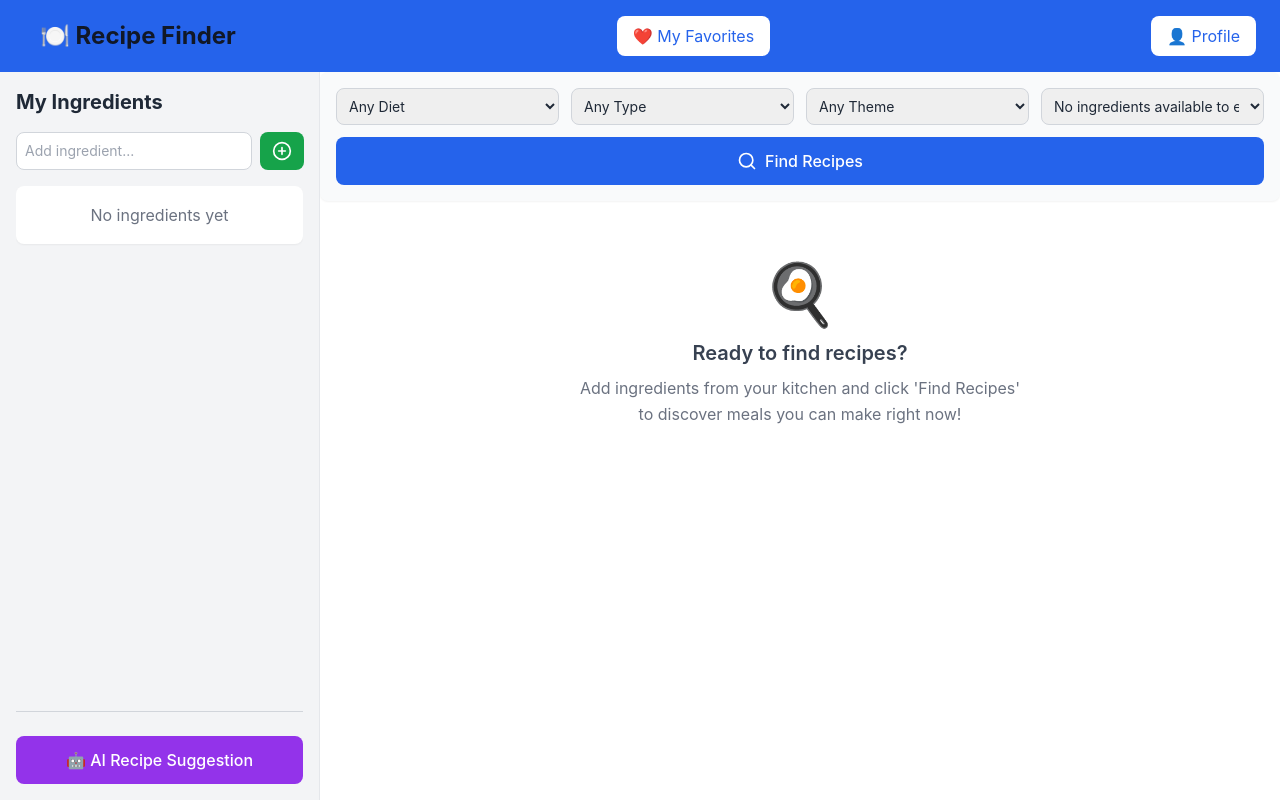
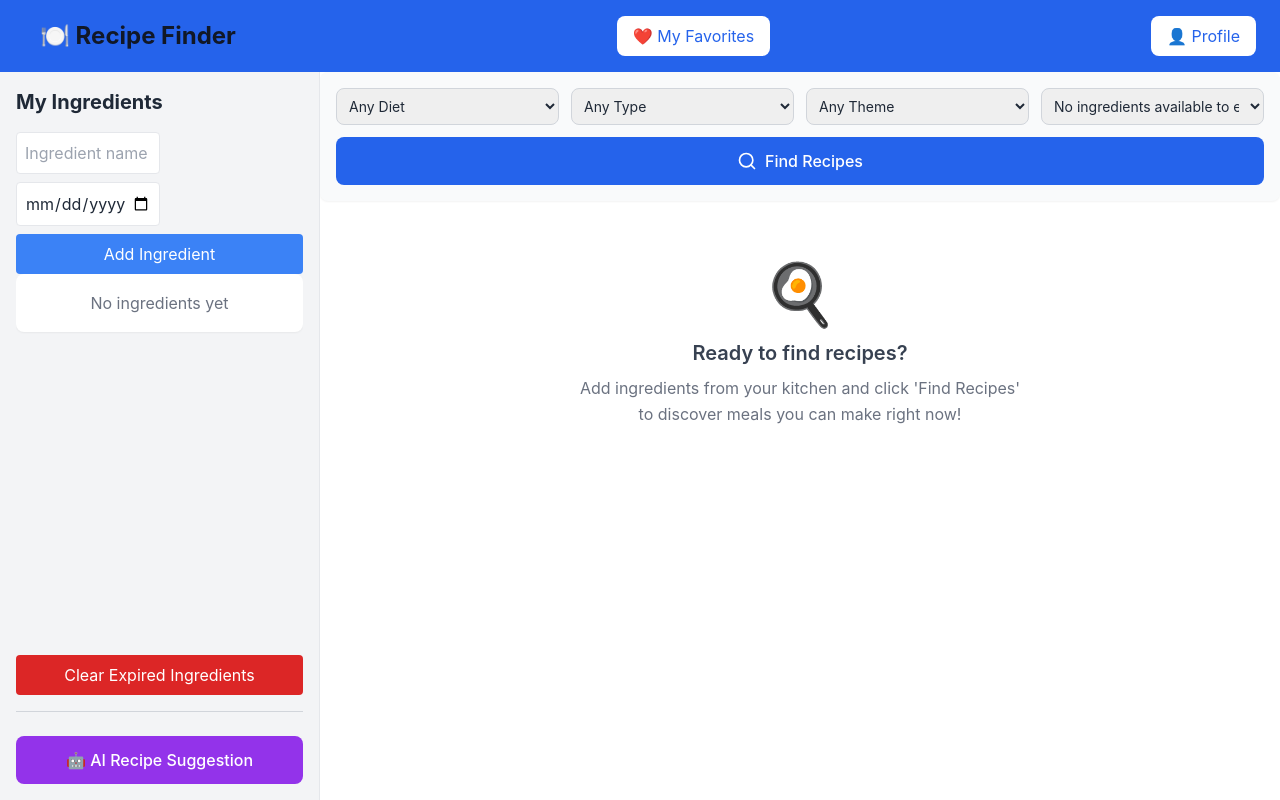
Before and after one commit to junantan318/recipe-finder, a Next.js app: page / in a window 1280 px wide. Built offline with nearby package versions, Linux system fonts and the light colour scheme.

Commit message:
added expiration dates

```diff
--- a/src/app/api/ingredients/route.ts
+++ b/src/app/api/ingredients/route.ts
@@ -28,7 +28,7 @@ export async function PUT(request: NextRequest) {
   console.log("🧼 Deleted:", result.deletedCount);
 
   if (body.ingredients.length > 0) {
-    const newDocs = body.ingredients.map((name: string) => ({ name }));
+    const newDocs = body.ingredients;
     await Ingredient.insertMany(newDocs);
   }
 
--- a/src/components/RecipeFinder.tsx
+++ b/src/components/RecipeFinder.tsx
@@ -25,7 +25,43 @@ export default function RecipeFinder() {
   const [error, setError] = useState("");
   const [aiRecipe, setAiRecipe] = useState<string | null>(null); // AI-generated recipe
   const [aiLoading, setAiLoading] = useState(false); // AI loading state
-  const [savedIngredients, setSavedIngredients] = useState<string[]>([]);
+  type IngredientEntry = {
+    name: string;
+    expires: string; // ISO date string
+  };
+
+  const [savedIngredients, setSavedIngredients] = useState<IngredientEntry[]>([]);
+
+  {savedIngredients.map((item, idx) => {
+    const today = new Date();
+    const expiry = new Date(item.expires);
+    const isToday = expiry.toDateString() === today.toDateString();
+    let color = "bg-green-500", text = "Fresh";
+    if (expiry < today && !isToday) {
+      color = "bg-red-500";
+      text = "Expired";
+    } else if (isToday) {
+      color = "bg-yellow-400";
+      text = "Nearly Expired";
+    }
+
+
+    return (
+      <div key={idx} className="flex items-center justify-between p-2 border-b">
+        <div>
+          {item.name}
+          <span className={`ml-2 px-2 py-1 rounded-full text-xs text-white ${color}`}>
+  {text}
+</span>
+        </div>
+      </div>
+    );
+  })}
+
+
+  const [ingredientInput, setIngredientInput] = useState("");
+  const [expiryInput, setExpiryInput] = useState("");
+
   const [openRecipe, setOpenRecipe] = useState<Recipe | null>(null);
   const [exclude, setExclude] = useState("");
   const [diet, setDiet] = useState("");
@@ -132,11 +168,12 @@ export default function RecipeFinder() {
         const data = await res.json();
 
         // Normalize to names if using Ingredient model
-        const names = Array.isArray(data)
-          ? data.map((item: { name: string }) => item.name)
-          : data.ingredients || [];
+        if (Array.isArray(data)) {
+          setSavedIngredients(data); // assumes API returns [{ name, expires }]
+        } else {
+          setSavedIngredients([]);
+        }
 
-        setSavedIngredients(names);
       })
       .catch((err) => {
         console.error("❌ Failed to load saved ingredients:", err);
@@ -213,7 +250,8 @@ export default function RecipeFinder() {
     const path = "/api/recipes";
 
     const queryParams = new URLSearchParams({
-      ...(savedIngredients.length && { ingredient: savedIngredients.join(",") }),
+      ...(savedIngredients.length && { ingredient: savedIngredients.map(i => i.name).join(",")
+      }),
       ...(diet && { diet }),
       ...(type && { type }),
       ...(tags && { tags }),
@@ -254,7 +292,12 @@ export default function RecipeFinder() {
     }
   };
 
-  const excludeOptions = savedIngredients.filter(i => i !== "").map(i => ({ label: i, value: i }));
+  const excludeOptions = savedIngredients.map((i, index) => ({
+    label: i.name,
+    value: `${i.name}-${index}`, // Ensures uniqueness and string keys
+  }));
+
+
 
   const ExcludeDropdown = () => (
     <select
@@ -266,7 +309,7 @@ export default function RecipeFinder() {
         <option value="">No ingredients available to exclude</option>
       ) : (
         <>
-          <option value="">Exclude Ingredient</option>
+          <option key="default" value="">Exclude Ingredient</option>
           {excludeOptions.map((option) => (
             <option key={option.value} value={option.value}>
               {option.label}
@@ -277,31 +320,10 @@ export default function RecipeFinder() {
     </select>
   );
 
-  // ✅ Add an ingredient to the saved list
-  const addIngredient = async () => {
-    const trimmed = query.trim().toLowerCase();
-    if (trimmed && !savedIngredients.includes(trimmed)) {
-      const updated = [...savedIngredients, trimmed];
-      setSavedIngredients(updated);
-      setQuery(""); // clear input
-
-      // POST only the new ingredient
-      const token = localStorage.getItem("token");
-      await fetch("/api/ingredients", {
-        method: "POST",
-        headers: {
-          "Content-Type": "application/json",
-          Authorization: `Bearer ${token}`,
-        },
-        body: JSON.stringify({ name: trimmed }),
-      });
-    }
-  };
-
   // ✅ Remove a single ingredient
   const removeIngredient = async (ingredient: string) => {
     // Update local state
-    const updated = savedIngredients.filter((item) => item !== ingredient);
+    const updated = savedIngredients.filter((item) => item.name !== ingredient);
     setSavedIngredients(updated);
 
     // Update DB
@@ -408,8 +430,36 @@ export default function RecipeFinder() {
   };
 
 
-  return (
-    <div className="fixed inset-0 flex flex-col w-screen h-screen overflow-hidden bg-white">
+
+const getRecipeFreshness = (recipe: Recipe): string => {
+  const today = new Date();
+  let hasExpired = false;
+  let hasExpiringSoon = false;
+
+  for (const ing of recipe.ingredients) {
+    const match = savedIngredients.find(i => i.name.toLowerCase() === ing.toLowerCase());
+    if (match) {
+      const expiry = new Date(match.expires);
+      const isToday = expiry.toDateString() === today.toDateString();
+      let color = "bg-green-500", text = "Fresh";
+      if (expiry < today && !isToday) {
+        color = "bg-red-500";
+        text = "Expired";
+      } else if (isToday) {
+        color = "bg-yellow-400";
+        text = "Nearly Expired";
+      }
+
+    }
+  }
+
+  if (hasExpired) return "expired";
+  if (hasExpiringSoon) return "expiring";
+  return "fresh";
+};
+
+
+return (<div className="fixed inset-0 flex flex-col w-screen h-screen overflow-hidden bg-white">
 {showProfile && (
   <div className="fixed inset-0 bg-black bg-opacity-40 z-50 flex justify-end animate-fade-in">
     <div className={`bg-white w-[300px] h-full shadow-lg p-6 relative transition-all duration-300 ${
@@ -542,24 +592,47 @@ onClick={async () => {
             <h3 className="text-xl font-bold text-gray-800 mb-4">My Ingredients</h3>
 
             {/* Ingredient Input + Add Button */}
-            <div className="flex gap-2 mb-4">
             <input
   type="text"
-                placeholder="Add ingredient..."
-                value={query}
-                onChange={(e) => setQuery(e.target.value)}
-                onKeyDown={(e) => {
-                  if (e.key === "Enter") addIngredient();
+  value={ingredientInput}
+  placeholder="Ingredient name"
+  onChange={(e) => setIngredientInput(e.target.value)}
+  className="border p-2 rounded w-1/2"
+/>
+
+<input
+  type="date"
+  value={expiryInput}
+  onChange={(e) => setExpiryInput(e.target.value)}
+  className="border p-2 rounded w-1/2 mt-2"
+/>
+
+<button
+  className="bg-blue-500 text-white p-2 rounded mt-2"
+  onClick={async () => {
+    if (ingredientInput && expiryInput) {
+      const newIngredient = { name: ingredientInput, expires: expiryInput };
+
+      setSavedIngredients(prev => [...prev, newIngredient]);
+      setIngredientInput("");
+      setExpiryInput("");
+
+      // 🔥 Send to backend
+      const token = localStorage.getItem("token");
+      await fetch("/api/ingredients", {
+        method: "POST",
+        headers: {
+          "Content-Type": "application/json",
+          Authorization: `Bearer ${token}`,
+        },
+        body: JSON.stringify(newIngredient),
+      });
+    }
   }}
-                className="flex-1 border border-gray-300 p-2 rounded-lg text-sm focus:ring-2 focus:ring-blue-500 focus:outline-none"
-              />
-              <button
-                onClick={addIngredient}
-                className="bg-green-600 hover:bg-green-700 text-white px-3 py-2 rounded-lg flex items-center justify-center transition-colors"
+
 >
-                <PlusCircle className="w-5 h-5" />
+  Add Ingredient
 </button>
-            </div>
 
             <div className="flex-1 overflow-y-auto">
               {savedIngredients.length === 0 ? (
@@ -567,24 +640,77 @@ onClick={async () => {
               ) : (
                 <>
                   <div className="space-y-2">
-                    {savedIngredients.map((ingredient) => (
-                      <div
-                        key={ingredient}
+                  {savedIngredients.map((ingredient, index) => {
+  const today = new Date();
+  const expiry = new Date(ingredient.expires);
+  const isToday = expiry.toDateString() === today.toDateString();
+  let color = "bg-green-500", text = "Fresh";
+  if (expiry < today && !isToday) {
+    color = "bg-red-500";
+    text = "Expired";
+  } else if (isToday) {
+    color = "bg-yellow-400";
+    text = "Nearly Expired";
+  }
+
+
+  return (
+    <div key={`${ingredient.name}-${index}`}
       className="flex justify-between items-center bg-white p-3 rounded-lg shadow-sm hover:bg-blue-50 transition-colors"
     >
-                        <span className="text-gray-700 flex-grow">{ingredient}</span>
-                        <button
-                          onClick={() => removeIngredient(ingredient)}
-                          className="text-red-500 hover:text-red-700 ml-2"
-                        >
+      <span className="text-gray-700 flex-grow">{ingredient.name}</span>
+      <span className={`ml-2 px-2 py-1 rounded-full text-xs text-white ${color}`}>
+        {text}
+      </span>
+      <button onClick={() => removeIngredient(ingredient.name)} className="text-red-500 hover:text-red-700 ml-2">
         <Trash2 size={16} />
       </button>
     </div>
-                    ))}
+  );
+})}
+
                   </div>
                 </>
               )}
             </div>
+
+            <button
+  className="bg-red-600 text-white px-3 py-2 rounded mt-4"
+  onClick={async () => {
+    const now = new Date();
+    const filtered = savedIngredients.filter(item => {
+      const expiry = new Date(item.expires);
+      const isToday = expiry.toDateString() === now.toDateString();
+      return expiry > now || isToday;
+    });
+
+
+    setSavedIngredients(filtered);
+
+    const token = localStorage.getItem("token");
+    try {
+      const res = await fetch("/api/ingredients", {
+        method: "PUT",
+        headers: {
+          "Content-Type": "application/json",
+          Authorization: `Bearer ${token}`,
+        },
+        body: JSON.stringify({ ingredients: filtered }),
+      });
+
+      if (!res.ok) {
+        throw new Error("Failed to update saved ingredients");
+      }
+
+      console.log("✅ Expired ingredients removed from backend.");
+    } catch (err) {
+      console.error("❌ Error syncing with backend:", err);
+    }
+  }}
+>
+  Clear Expired Ingredients
+</button>
+
 
             {savedIngredients.length > 0 && (
               <button
@@ -734,6 +860,8 @@ onClick={async () => {
           <div className="p-3 flex-1 flex flex-col">
             <h3 className="text-md font-semibold text-gray-800 line-clamp-2">
               {recipe.title}
+
+
             </h3>
             <div className="mt-2 text-xs text-gray-500">
               {recipe.ingredients?.length ?? 0} ingredients
@@ -806,11 +934,12 @@ onClick={async () => {
                   <div className="space-y-2">
                     {openRecipe.ingredients.map((ing, idx) => (
                       <div key={idx} className="flex items-center gap-2">
-                        {savedIngredients.includes(ing.toLowerCase()) ? (
+                    {savedIngredients.some(i => i.name.toLowerCase() === ing.toLowerCase()) ? (
                       <span className="text-green-500">✓</span>
                     ) : (
                       <span className="text-red-500">✗</span>
                     )}
+
                         <span>{ing}</span>
                       </div>
                     ))}
@@ -822,17 +951,15 @@ onClick={async () => {
                   <p className="text-green-700 text-sm">
                     ✅ You have:{" "}
                     {openRecipe.ingredients
-                      .filter((ing) =>
-                        savedIngredients.includes(ing.toLowerCase())
-                      )
+.filter((ing) => savedIngredients.some(i => i.name.toLowerCase() === ing.toLowerCase()))
+
                       .join(", ") || "None"}
                   </p>
                   <p className="text-red-600 text-sm">
                     ❌ You need:{" "}
                     {openRecipe.ingredients
-                      .filter((ing) =>
-                        !savedIngredients.includes(ing.toLowerCase())
-                      )
+.filter((ing) => !savedIngredients.some(i => i.name.toLowerCase() === ing.toLowerCase()))
+
                       .join(", ") || "None"}
                   </p>
 
--- a/src/models/Ingredient.ts
+++ b/src/models/Ingredient.ts
@@ -3,6 +3,7 @@ import mongoose from "mongoose";
 
 const IngredientSchema = new mongoose.Schema({
   name: { type: String, required: true },
+  expires: String,
 });
 
 export default mongoose.models.Ingredient ||
```
Lines whose indentation alone changed are shown as unchanged.
